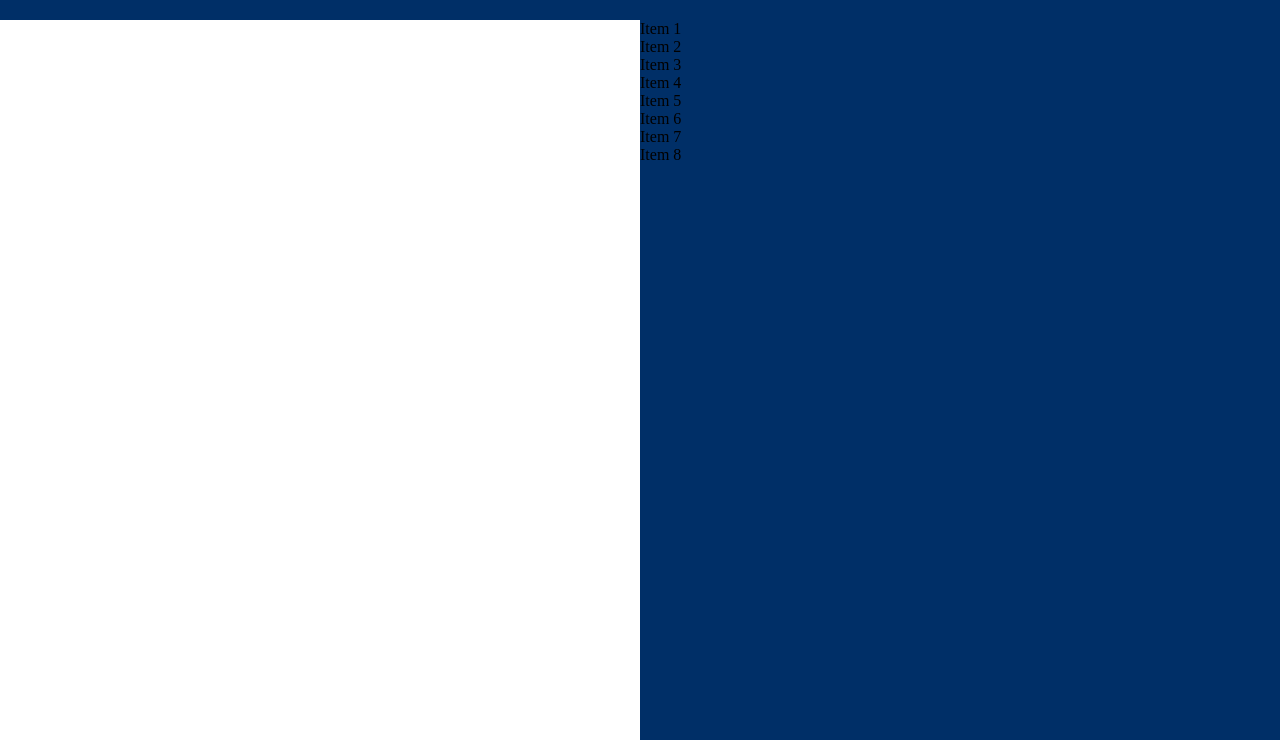
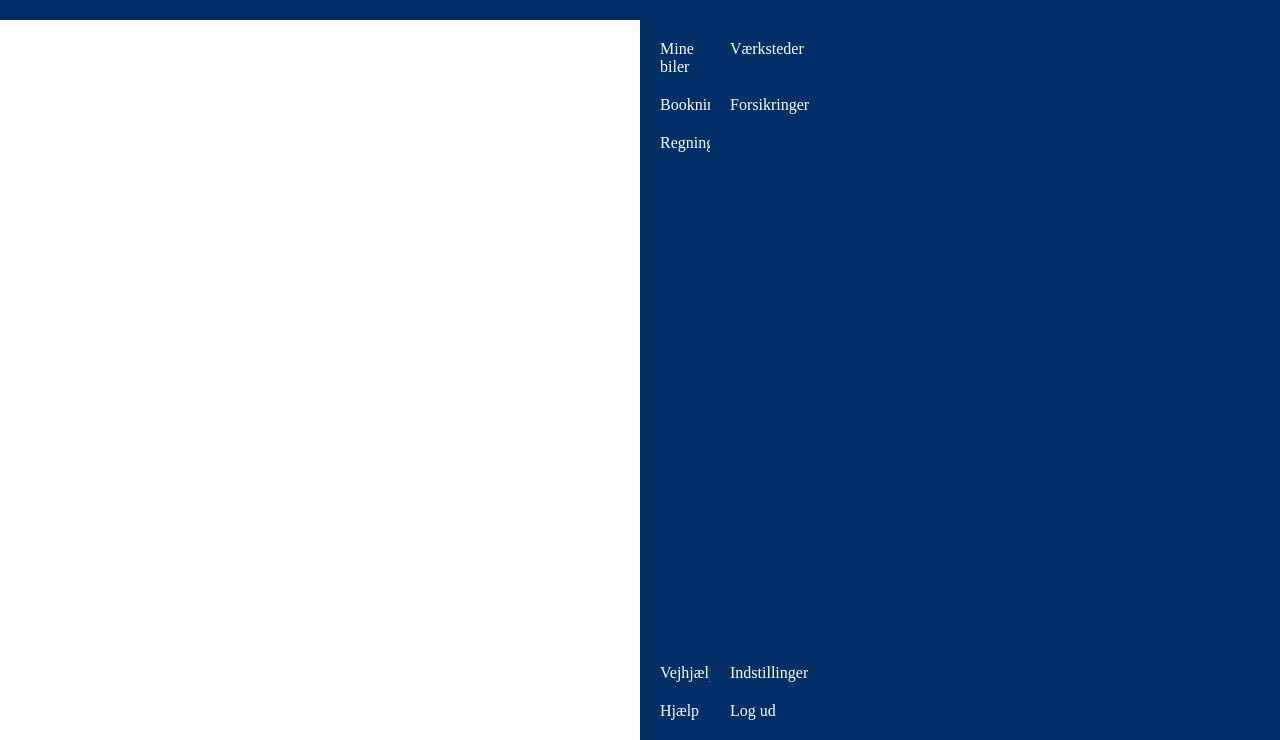
Before and after one commit to signekraemmer/FTZ, a plain HTML site: page html/frontpage.html in a window 1280 px wide. Shown: the part 60-800 px from the top of the page. Drawn offline with Linux system fonts and the light colour scheme.

Commit message:
Checkpoint

```diff
--- a/css/master.css
+++ b/css/master.css
@@ -58,6 +58,23 @@ body {
 
 .listGrid {
   display: grid;
+  /* 1 column, first item 50px, second item with the fr unit is a flex factor, taking up a part of the remaining space. Works like "flex: 1" in flexboxes */
+  grid-template-columns: repeat(1, 50px 1fr);
+  grid-gap: 20px;
+  padding: 20px;
+}
+
+.listGrid p {
+  color: #FFFFFF;
+}
+
+.listTop {
+
+}
+
+.listBottom {
+  position: absolute;
+  bottom: 0%;
 }
 
 .line1, .line2, .line3 {
--- a/html/frontpage.html
+++ b/html/frontpage.html
@@ -32,18 +32,19 @@
     </div>
 
     <div class="burgerList">
-      <div class="listGrid">
-        <p>Item 1</p>
-        <p>Item 2</p>
-        <p>Item 3</p>
-        <p>Item 4</p>
+      <div class="listGrid listTop">
+        <p>Mine biler</p>
+        <p>Værksteder</p>
+        <p>Bookninger</p>
+        <p>Forsikringer</p>
+        <p>Regninger</p>
       </div>
 
-      <div class="listGrid">
-        <p>Item 5</p>
-        <p>Item 6</p>
-        <p>Item 7</p>
-        <p>Item 8</p>
+      <div class="listGrid listBottom">
+        <p>Vejhjælp</p>
+        <p>Indstillinger</p>
+        <p>Hjælp</p>
+        <p>Log ud</p>
       </div>
     </div>
 
```
